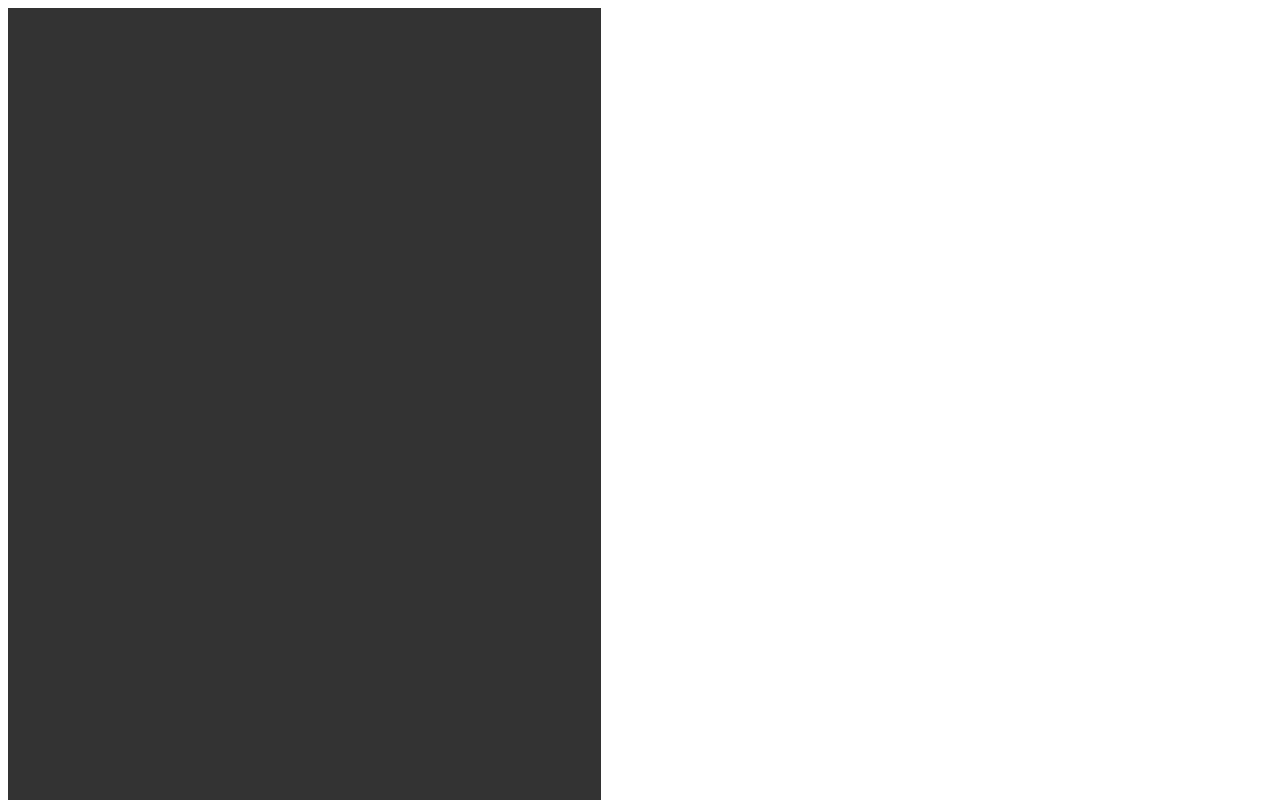
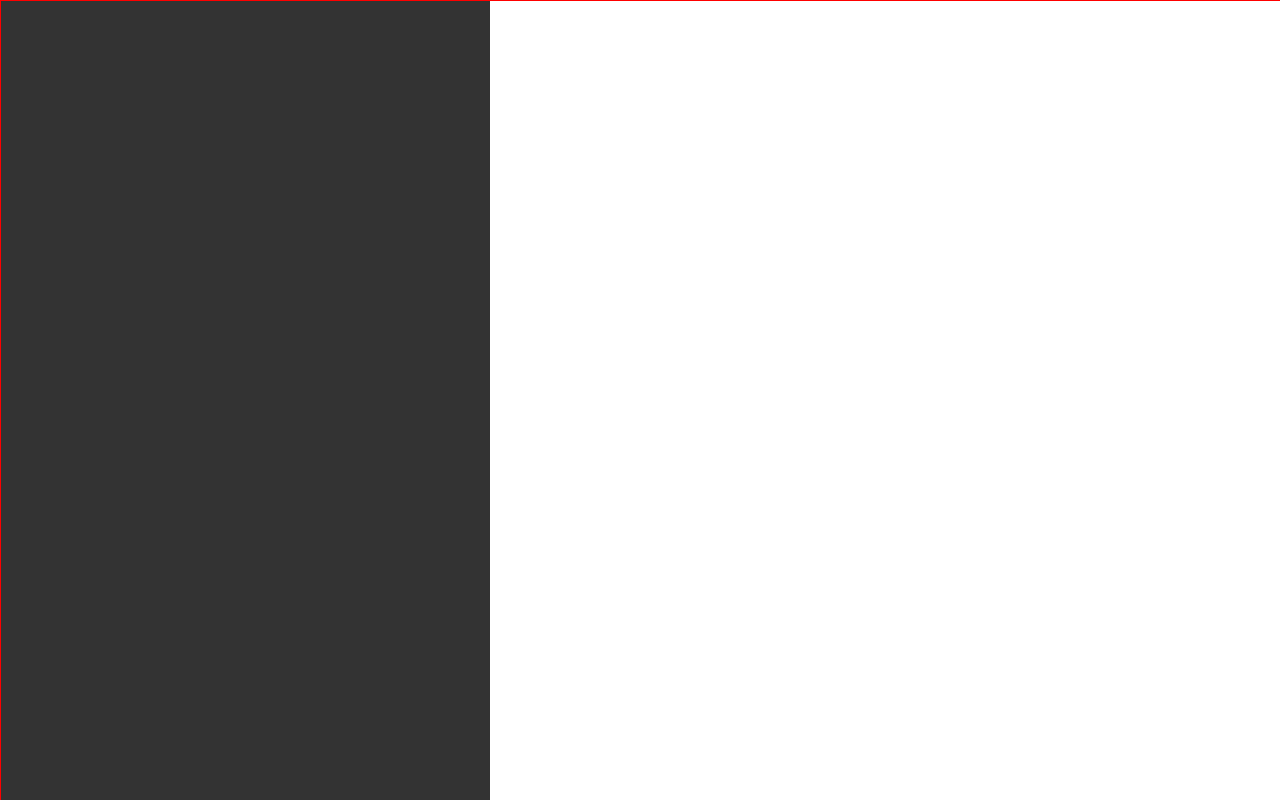
Before and after one commit to benjaminfisher/WDIM253-Week6, a plain HTML site: page index.html in a window 1280 px wide. Shown: the top 800 px of the page. Drawn offline with Linux system fonts and the light colour scheme.

Commit message:
fixed left float, added fluid width

```diff
--- a/index.html
+++ b/index.html
@@ -3,22 +3,24 @@
     <head profile="http://www.w3.org/2005/10/profile">
         <title>Golden Ratio</title>
         <style>
+            *{
+                margin:0;
+                padding:0;
+            }
             body{
-                width: 960px;
+                border:1px solid red;
+                width:100%;
+                float:left;
             }
 
             #left{
                 background: #333;
+                float:left;
                 height: 1000px;
-                width: 61.80%;
+                width: 38.2%;
 
             }
-            #right{
-                background:green;
-                float:left;
-                height:1000px;
-                width:38.2%
-            }
+
 
 
         </style>
```
